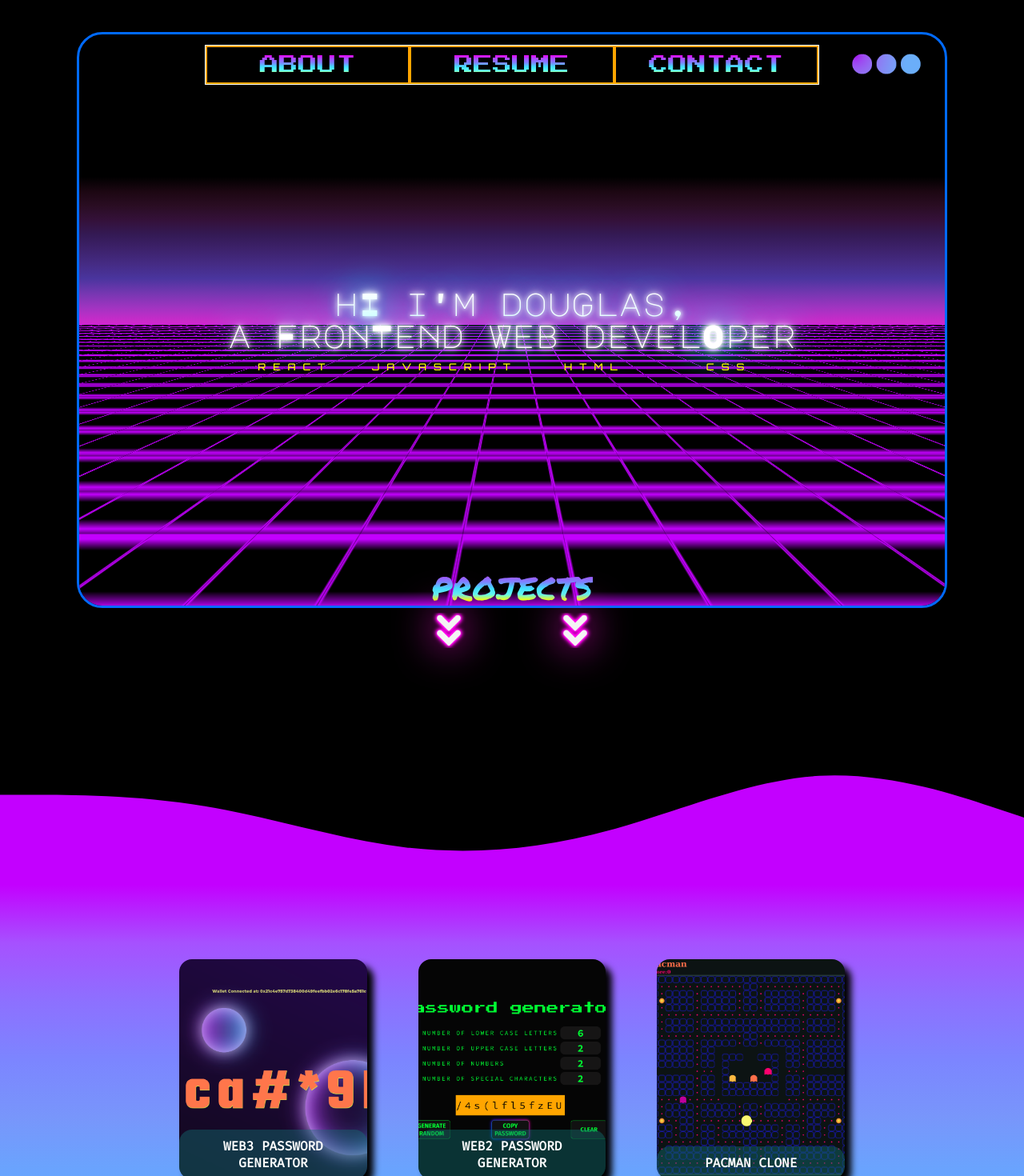
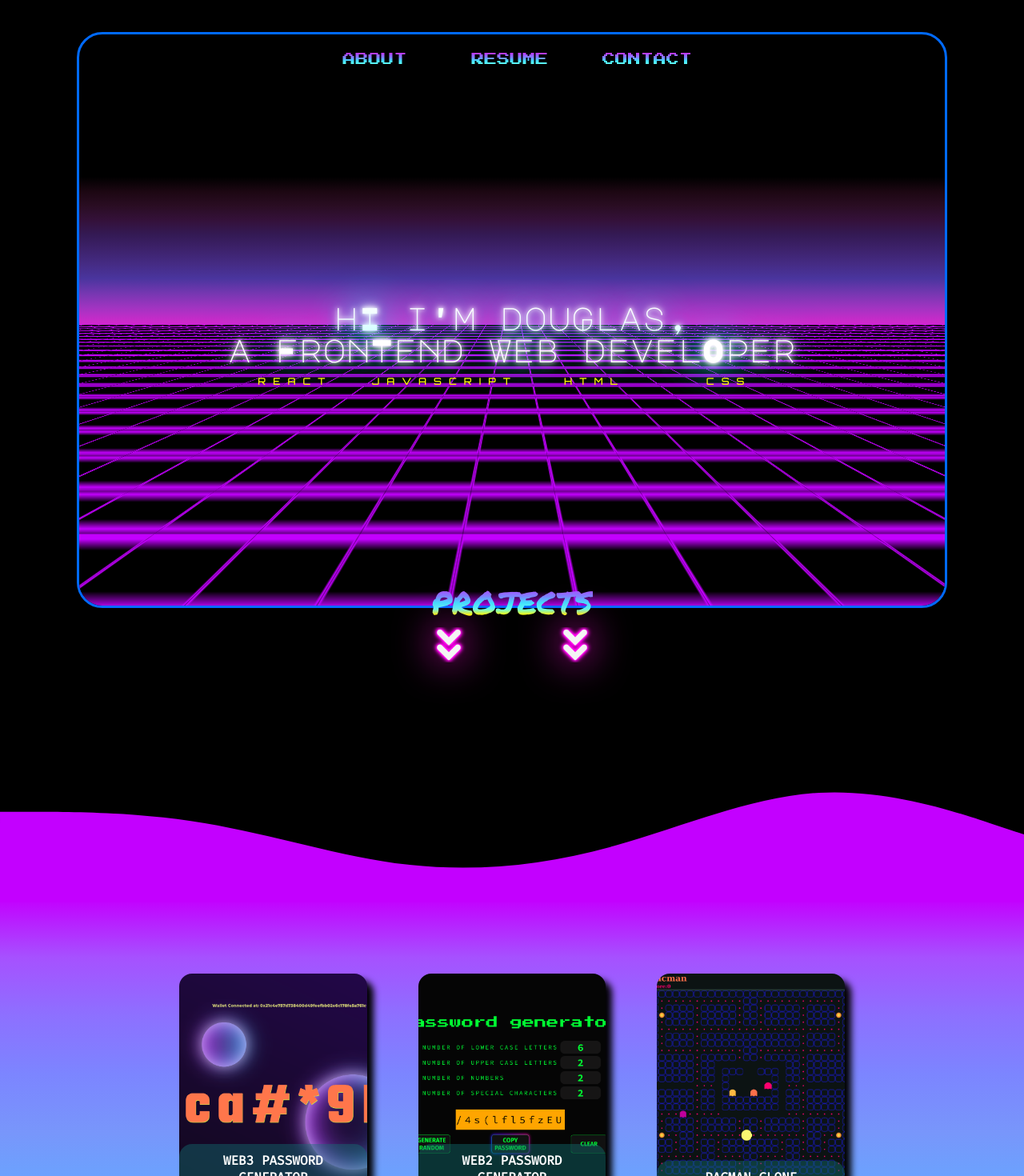
Before and after one commit to Texopolis/portfolio, a React (Create React App) app: page / in a window 1280 px wide. Shown: the top 1470 px of the page at 80% size. Built offline with nearby package versions, Linux system fonts and the light colour scheme; a web font is replaced by a local one.

Commit message:
monday night

```diff
--- a/src/index.css
+++ b/src/index.css
@@ -112,79 +112,75 @@ body {
 
 /*NAVIGATION*/
 
-.navBar {
-  /* font-family: 'Fira Code', monospace; */
-  /* color: #ffc843; */
-  /* font-size: 3em; */
-  /* border:solid 1px white; */
-  /* background-color: rgba(235, 11, 11, 0.842); */
-}
 
-#menuIcon{
-  width: 5.5em;
+.menuIconOpen{
+  width: 3em;
   height: 3em;
-  background-image:url('./images/menuIcon.png');
+  background-image:url('./images/menuIconOpen.png');
   background-repeat:no-repeat;
   background-position: center;
   background-size: cover;
-  /* background-color: red; */
-  /* border:1px solid red; */
   position: absolute;
   top:3.5em;
   right:10%;
   z-index: 1;
 }
 
-#menuIcon:hover{
+.menuIconClosed{
+  width: 1.5em;
+  height: 3em;
+  background-image:url('./images/menuIconClosed.png');
+  background-repeat:no-repeat;
+  background-position: center;
+  background-size: cover;
+  position: absolute;
+  top:3.5em;
+  right:10%;
+  z-index: 1;
+}
+
+
+.menuIconClosed:hover{
   cursor: pointer;
 }
 
 .navList{
   position:absolute;
-  top:3.5em;
-  left: 50%;
-  /* background-color: red; */
-  transform: translate(-50%, 0);
   display:flex;
   flex-wrap: wrap;
   align-items: center;
-  width: 60vw;
+  width: 40vw;
   text-align: center;
-  /* justify-content: center; */
+  justify-content:space-between;
   align-items:center;
-  border:1px solid white;
   z-index: 2;
+  opacity: 1;
+  animation: navEnter 200ms ease-in 1 normal forwards;
 }
 
-.navListDisplayed{
-  /* position:absolute;
-  top:3.5em;
-  left: 50%;
-  transform: translate(-50%, 0);
-  display:flex;
-  flex-wrap: wrap;
-  align-items: center;
-  width: 60vw;
-  justify-content: space-between;
-  align-items:center;
-  z-index: 2; */
-  animation: displayMenu 1500ms ease-in-out normal forwards;
-}
-
-@keyframes displayMenu {
-  100% { top:3.5em;
+@keyframes navEnter{
+  0%{
+    opacity: 0;
+    top:3.5em;
+    left: 85%;
+    transform: translate(-50%, 0);
+  }
+  100%{
+    top:3.5em;
     left: 50%;
     transform: translate(-50%, 0);
-   }
+    opacity: 1;
+  }
 }
 
 .navLink{
   color: #ffffffbe;
-  border:solid 2px orange;
+  /* border:solid 2px orange; */
+  margin:0 1em;
   font-family: 'Press Start 2P', cursive;
   text-decoration: none;
   text-transform: uppercase;
-  font-size:1.5em;
+  font-size:1em;
   flex:1;
   background: linear-gradient(to bottom, #ff0080, #f700ff, #ea00ff, #a651ff, #7c85ff,  #41dfff, #5ffbf1, yellow, yellow, yellow);
   -webkit-background-clip: text;
@@ -198,6 +194,17 @@ body {
 
 .navLink:hover{
   cursor: pointer;
+}
+
+.navLinkHighlight{
+  /* border: 1px solid white; */
+  border-radius:.5em;
+  -webkit-box-shadow:0px 0px 30px 4px rgba(255, 255, 255, 0.192);
+  -moz-box-shadow: 0px 0px 30px 4px rgba(255, 255, 255, .192);
+  box-shadow: 0px 0px 30px 4px rgba(4, 108, 245, 0.534);
+  transform: scale(1.05);
+  filter:none;
+  /* filter: drop-shadow(30px 10px 4px white);} */
 }
 
 /*HOMEPAGE*/
@@ -287,9 +294,10 @@ body {
 
 /*ABOUT*/
 .about{
-  min-height:100vh;
+  min-height:125vh;
   display: flex;
   flex-direction: column;
+  align-items: center;
   background-image: url(./images/cloudsBackground.png);
   background-color:rgba(255, 255, 255, 0.253);
   background-position: center;
@@ -297,10 +305,28 @@ body {
   margin-top:0;
 }
 
+.aboutContainer{
+  /* display: flex;
+  flex:1; */
+  width:80%;
+}
+.portrait{
+  float:right;
+  width:10em;
+  height:14.5em;
+  background-image:url(./images/portrait7.png);
+  background-position: center;
+  background-repeat: no-repeat;
+  background-size: cover;
+  border-radius:2em;
+  margin:1em;
+  }
+
 .aboutText{
-  text-align: center;
+  /* text-align: center; */
   font-family: monospace;
   text-transform: uppercase;
+  word-wrap: wrap;
   font-size:1.5em;
   font-weight:800;
   line-height:1.8em;
@@ -325,7 +351,7 @@ body {
   width:100vw;
   margin:0;
   padding:0;
-  transform:translateY(.3em);
+  transform:translateY(.5em);
 }
 #svgBottom{
   width:100vw;
@@ -624,7 +650,7 @@ background-image: url('./images/solidityIcon.png')
   background-image:none !important;
 }
 
-.contactPhone{
+.contactResume{
   font-family: 'Press Start 2P', cursive;
   background-image:none !important;
 }
```
